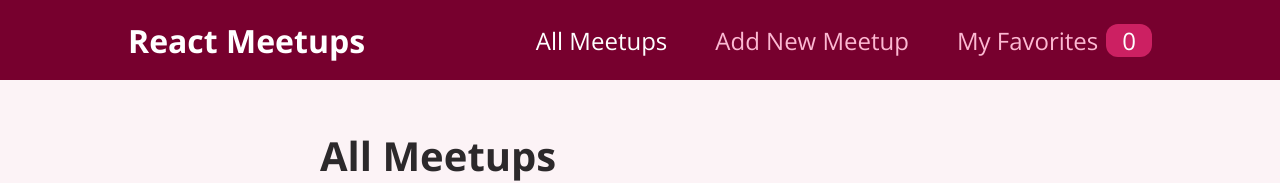
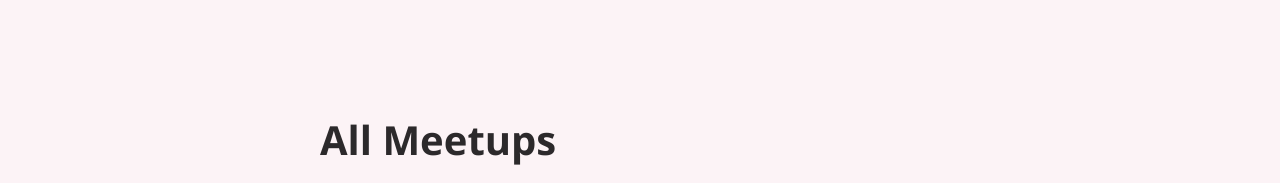
Before and after one commit to DenizAgisuna/React-Meetup, a React (Create React App) app: page / in a window 1280 px wide. Shown: the top 183 px of the page. Built offline with nearby package versions, Linux system fonts and the light colour scheme.

Commit message:
Header animation on scroll
 - Header navbar now hides on scroll down and shows on scroll up

```diff
--- a/src/App.js
+++ b/src/App.js
@@ -17,7 +17,7 @@ function App() {
     <FavoritesContextProvider>
       <MeetupsContextProvider>
       <Router>
-        <div data-test="app">
+        <div data-test="app" style={{marginTop:'7rem'}}>
           <MainNavigation />
           <Layout>
             <Switch>
--- a/src/components/layout/MainNavigation.js
+++ b/src/components/layout/MainNavigation.js
@@ -4,15 +4,31 @@ import {
   FAVORITES_PAGE,
   NEW_MEETUP_PAGE,
 } from "./../../utils/constants";
-
+import { useContext, useEffect, useRef, useState } from "react";
 import classes from "./MainNavigation.module.css";
-import { useContext } from "react";
 import FavoritesContext from "../../store/favorites-context";
 
 export default function MainNavigation() {
   const favoritesCtx = useContext(FavoritesContext);
+  const [visible, setVisible] = useState(true);
+  const prevScroll = useRef(
+    typeof window !== "undefined" ? window.pageYOffset : 0
+  );
+
+  useEffect(() => {
+    function onScroll() {
+      const current = window.pageYOffset || document.documentElement.scrollTop;
+      setVisible(prevScroll.current > current);
+      prevScroll.current = current;
+    }
+    window.addEventListener("scroll", onScroll, { passive: true });
+  }, []);
+
   return (
-    <header className={classes.header} data-test="navigation-header">
+    <header
+      className={`${classes.header} ${!visible ? classes.hidden : ""}`}
+      data-test="navigation-header"
+    >
       <div className={classes.logo}>React Meetups</div>
       <nav>
         <ul>
@@ -34,7 +50,9 @@ export default function MainNavigation() {
           <li>
             <NavLink to={FAVORITES_PAGE} activeClassName={classes.active}>
               My Favorites
-              <span className={classes.badge}>{favoritesCtx.totalFavorites}</span>
+              <span className={classes.badge}>
+                {favoritesCtx.totalFavorites}
+              </span>
             </NavLink>
           </li>
         </ul>
--- a/src/components/layout/MainNavigation.module.css
+++ b/src/components/layout/MainNavigation.module.css
@@ -1,4 +1,6 @@
 .header {
+  position: fixed;
+  top: 0;
   width: 100%;
   height: 5rem;
   display: flex;
@@ -6,6 +8,12 @@
   justify-content: space-between;
   background-color: #77002e;
   padding: 0 10%;
+  transition: transform 300ms ease-in-out;
+  transform: translateY(0);
+}
+
+.hidden {
+  transform: translateY(-100%);
 }
 
 .logo {
```
Lines whose indentation alone changed are shown as unchanged.
